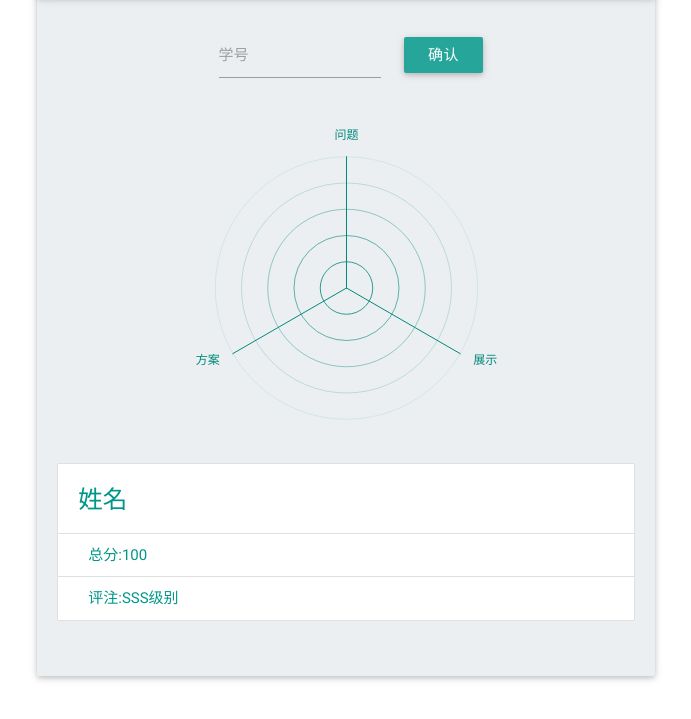
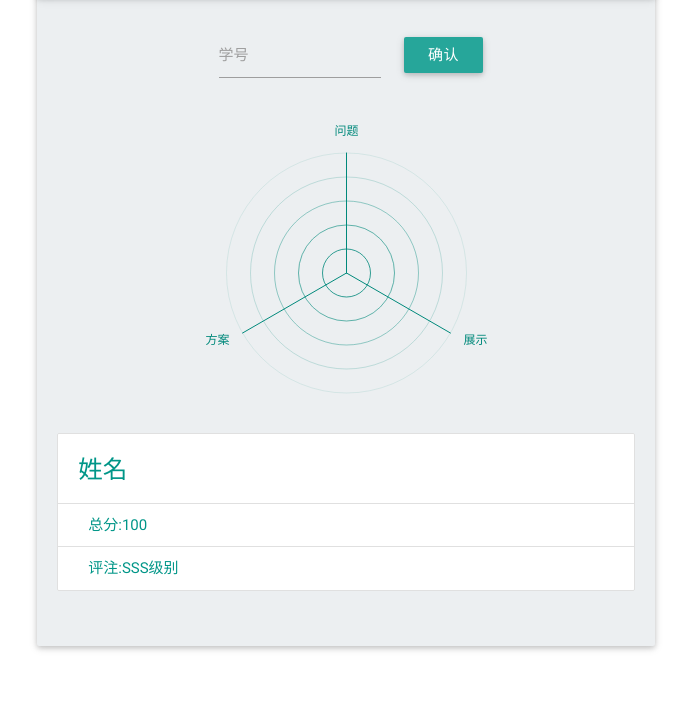
Before and after one commit to syzyh/ergonomics_homework1, a plain HTML site: page index.html in a window 1280 px wide. Shown: the part 75-794 px from the top of the page, without its empty margins (294-985 px from the left). Drawn offline with nearby package versions, Linux system fonts and the light colour scheme.

Commit message:
small chart

```diff
--- a/index.html
+++ b/index.html
@@ -31,7 +31,7 @@
 						</div>
 					</form>
 					<div class="col s12 center">
-						<div id="main" style="height:350px;margin:0px auto"></div>
+						<div id="main" style="height:320px;margin:0px auto"></div>
 					</div>
 					      <ul class="collection with-header blue-grey lighten-5">
         <li class="collection-header teal-text"><h5 id="name">姓名</h5></li>
```
